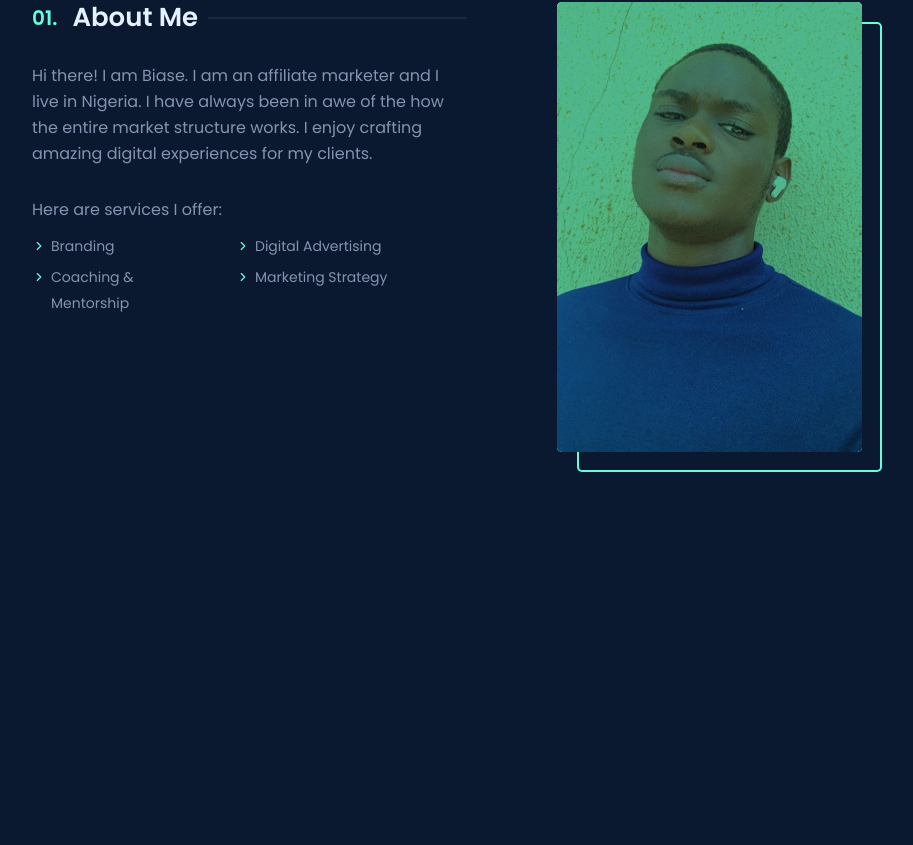
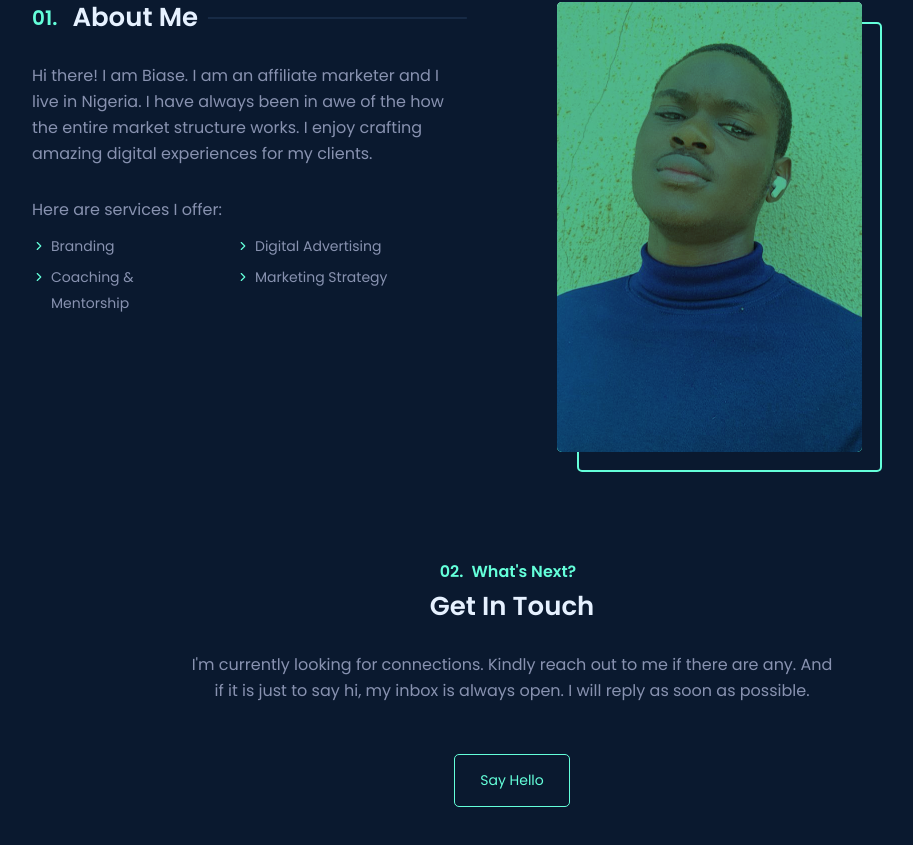
Before and after one commit to Adebesin-Cell/baise-portfolio, a React (Create React App) app: page / in a window 1280 px wide. Shown: the part 685-1530 px from the top of the page, without its empty margins (128-1041 px from the left). Before the commit the page ends 1442 px from the top, so only its background shows below. Built offline with nearby package versions, Linux system fonts and the light colour scheme.

Commit message:
updating UI

```diff
--- a/src/components/about/About.module.scss
+++ b/src/components/about/About.module.scss
@@ -1,5 +1,6 @@
 .about {
     margin: calc(2 * var(--span-xl) + var(--span-l)) 0;
+    margin-bottom: calc(var(--span-2xl) + var(--span-xl));
 
     &__wrapper {
         display: grid;
--- a/src/components/contact/Contact.js
+++ b/src/components/contact/Contact.js
@@ -1,7 +1,32 @@
 import styles from "./Contact.module.scss";
 
 const Contact = function () {
-  return <section className={styles.contact}>&nbsp;</section>;
+  return (
+    <section className={styles.contact} id='contact'>
+      <div className={styles.contact__wrapper}>
+        <div className={styles.contact__left}>
+          <h3 className={styles.contact__title}>
+            <span className={styles["contact__title--green"]}>02.</span>
+            <span className={styles["contact__title--green"]}>
+              What's next?
+            </span>
+          </h3>
+        </div>
+      </div>
+      <h1 className={styles.contact__heading}>Get in touch</h1>
+      <p className={styles.contact__paragraph}>
+        I'm currently looking for connections. Kindly reach out to me if there
+        are any. And if it is just to say hi, my inbox is always open. I will
+        reply as soon as possible.
+      </p>
+      <div className={styles.contact__box}>
+        <a href='/' className={styles.contact__link}>
+          Say Hello
+        </a>
+      </div>
+      <div className={styles.contact__socials}></div>
+    </section>
+  );
 };
 
 export default Contact;
--- a/src/components/contact/Contact.module.scss
+++ b/src/components/contact/Contact.module.scss
@@ -1,6 +1,80 @@
 .contact {
-    margin-bottom: calc(2 * var(--span-xl) + var(--span-l));
-    max-width: 600px;
+    margin-top: calc(var(--span-2xl));
+    margin-bottom: 60px;
+    max-width: 650px;
     margin-left: auto;
     margin-right: auto;
+
+    &__wrapper {
+        display: flex;
+        justify-content: center;
+    }
+
+    &__left {
+        display: flex;
+        justify-content: center;
+    }
+
+    &__title {
+        display: flex;
+        align-items: center;
+        text-align: center;
+
+        &--green {
+            font-family: var(--Poppins);
+            font-size: var(--size-m);
+            font-weight: var(--weight-lg);
+            line-height: 19px;
+            color: var(--green);
+            margin-right: 8px;
+            text-transform: capitalize;
+        }
+    }
+
+    &__heading {
+        margin-top: var(--span-xs);
+        font-family: var(--Poppins);
+        font-size: calc(var(--size-l) + 2px);
+        font-weight: var(--weight-lg);
+        line-height: 31px;
+        color: var(--light-green);
+        text-transform: capitalize;
+        text-align: center;
+    }
+
+    &__paragraph {
+        margin-top: var(--span-m);
+        font-family: var(--Poppins);
+        font-size: var(--size-m);
+        font-weight: var(--weight-sm);
+        line-height: 26px;
+        color: var(--slate);
+        text-align: center;
+    }
+
+    &__box {
+        margin: var(--span-m) auto;
+        display: flex;
+        justify-content: center;
+    }
+
+    &__link {
+        margin-top: var(--span-s);
+        display: inline-block;
+        text-decoration: none;
+        font-family: var(--Poppins);
+        font-size: var(--size-s);
+        font-weight: var(--weight-sm);
+        line-height: 21px;
+        color: var(--green);
+        border: 1px solid var(--green);
+        padding: calc(var(--span-xs) + 5px) calc(var(--span-s) + 5px);
+        transition: all 300ms;
+        border-radius: 5px;
+
+        &:hover {
+            color: var(--green);
+            background: var(--green-tint);
+        }
+    }
 }
```
Also changed, not shown: src/components/form/Form.js (deleted), src/components/form/Form.module.scss (deleted).
